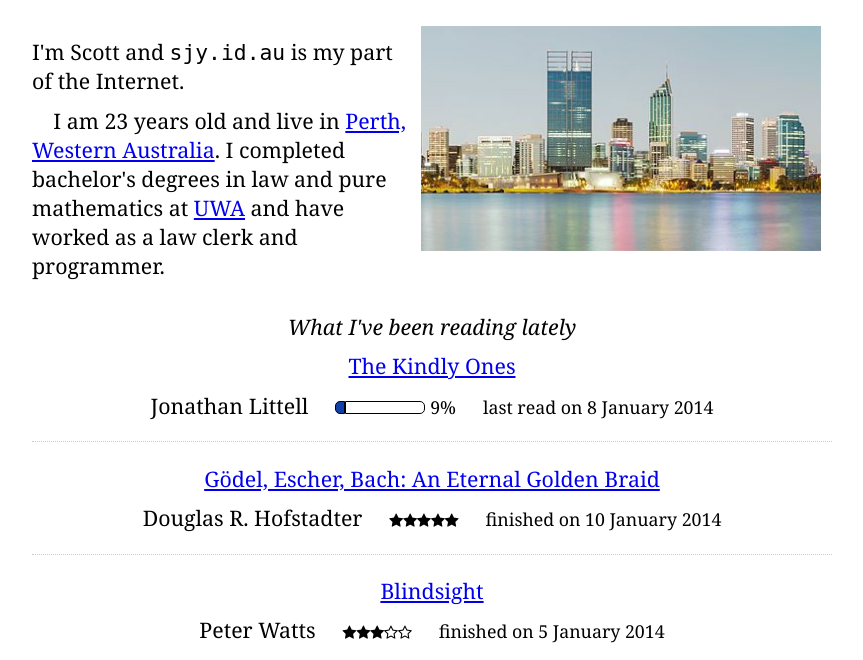
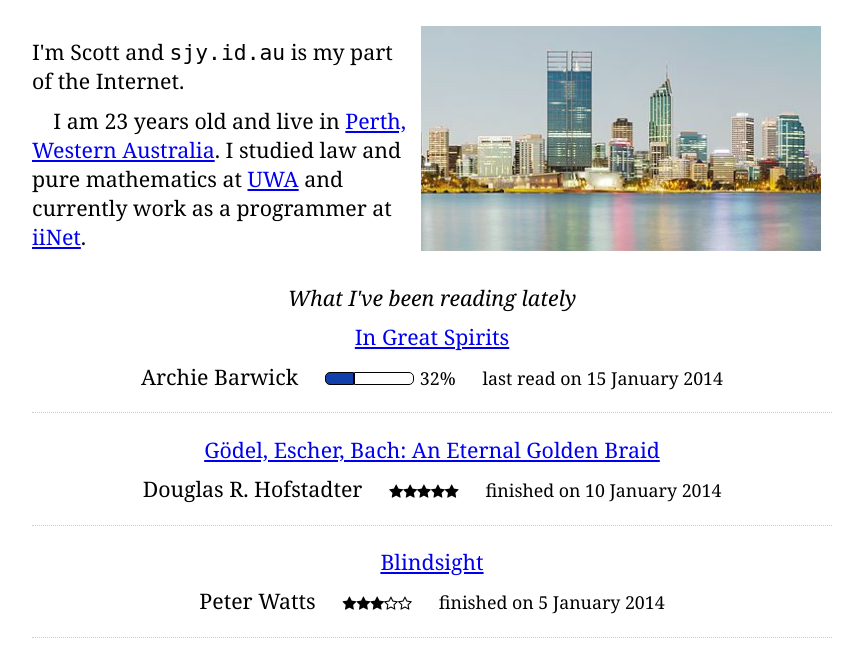
Before and after one commit to splintax/portfolio, a PHP site: page / in a window 1280 px wide, after a click on "about". Shown: the part 251-911 px from the top of the page, without its empty margins (208-1071 px from the left). Run offline with PHP 8.4, Linux system fonts and the light colour scheme.

Commit message:
update workplace

```diff
--- a/goodreads.html
+++ b/goodreads.html
@@ -2,15 +2,15 @@
     <h3>What I've been reading lately</h3>
 
     <div class="book"><p>
-        <a href="https://www.goodreads.com/review/show/811133369">The Kindly Ones</a>
+        <a href="https://www.goodreads.com/review/show/819870301">In Great Spirits</a>
     </p><p>
-        <span class="author">Jonathan Littell</span>
+        <span class="author">Archie Barwick</span>
 
     <span class="rating">
-        <span class="done" style="width: 0.36em"></span><span class="left" style="width: 3.64em"></span>
-        <small>9%</small>
+        <span class="done" style="width: 1.28em"></span><span class="left" style="width: 2.72em"></span>
+        <small>32%</small>
     </span>
-    <small>last read on 8 January 2014</small>
+    <small>last read on 15 January 2014</small>
 
     </p></div><!-- end .book -->
 
--- a/index.php
+++ b/index.php
@@ -82,9 +82,9 @@ window.BG_IMAGES = <?
         echo $now->diff(new DateTime('1990-08-28'))->y;
         echo ' years old and';
     ?> live in <a href="http://en.wikipedia.org/wiki/Perth">Perth, Western
-    Australia</a>. I completed bachelor's degrees in law and
-    pure mathematics at <a href="http://uwa.edu.au">UWA</a> and
-    have worked as a law clerk and programmer.</p>
+    Australia</a>. I studied law and pure mathematics at <a
+    href="http://uwa.edu.au">UWA</a> and currently work as a programmer at
+    <a href="http://ii.net">iiNet</a>.</p>
 
     <div id="books">
     <? include('goodreads.html'); ?>
```
